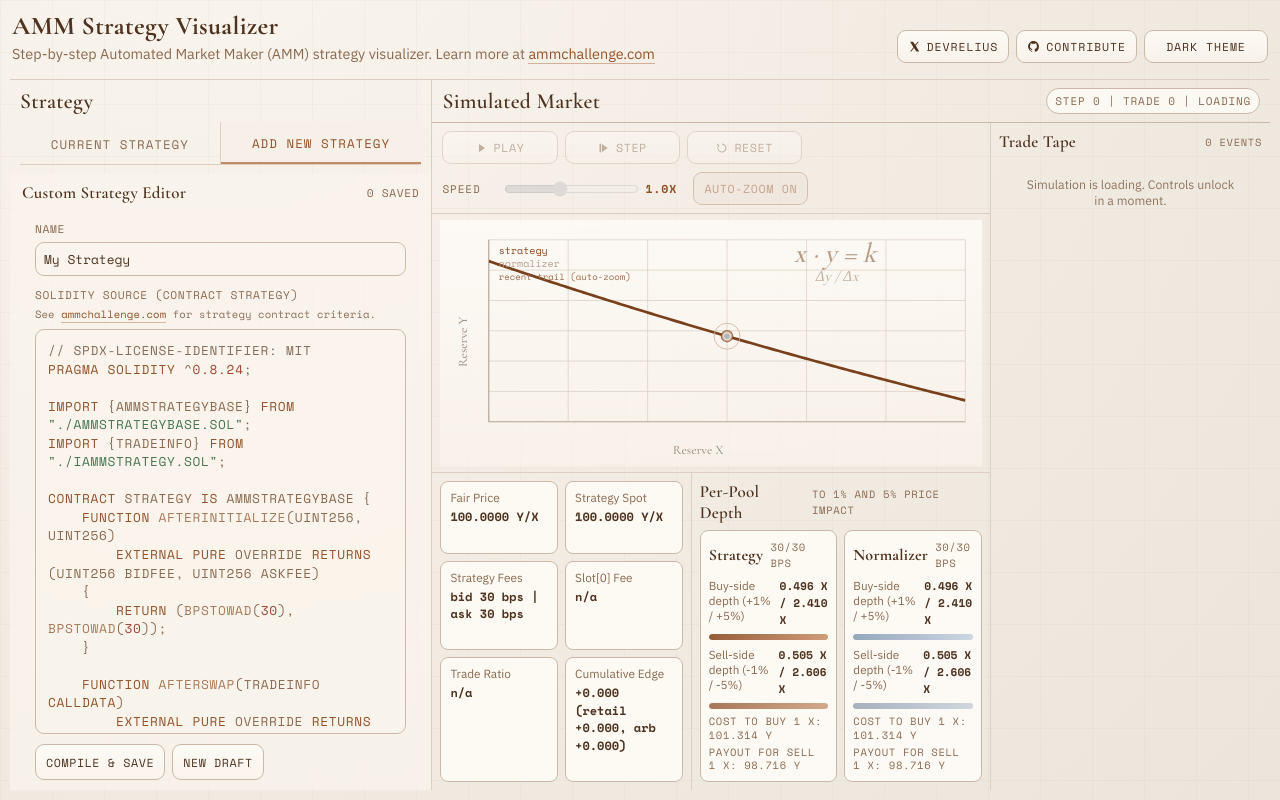
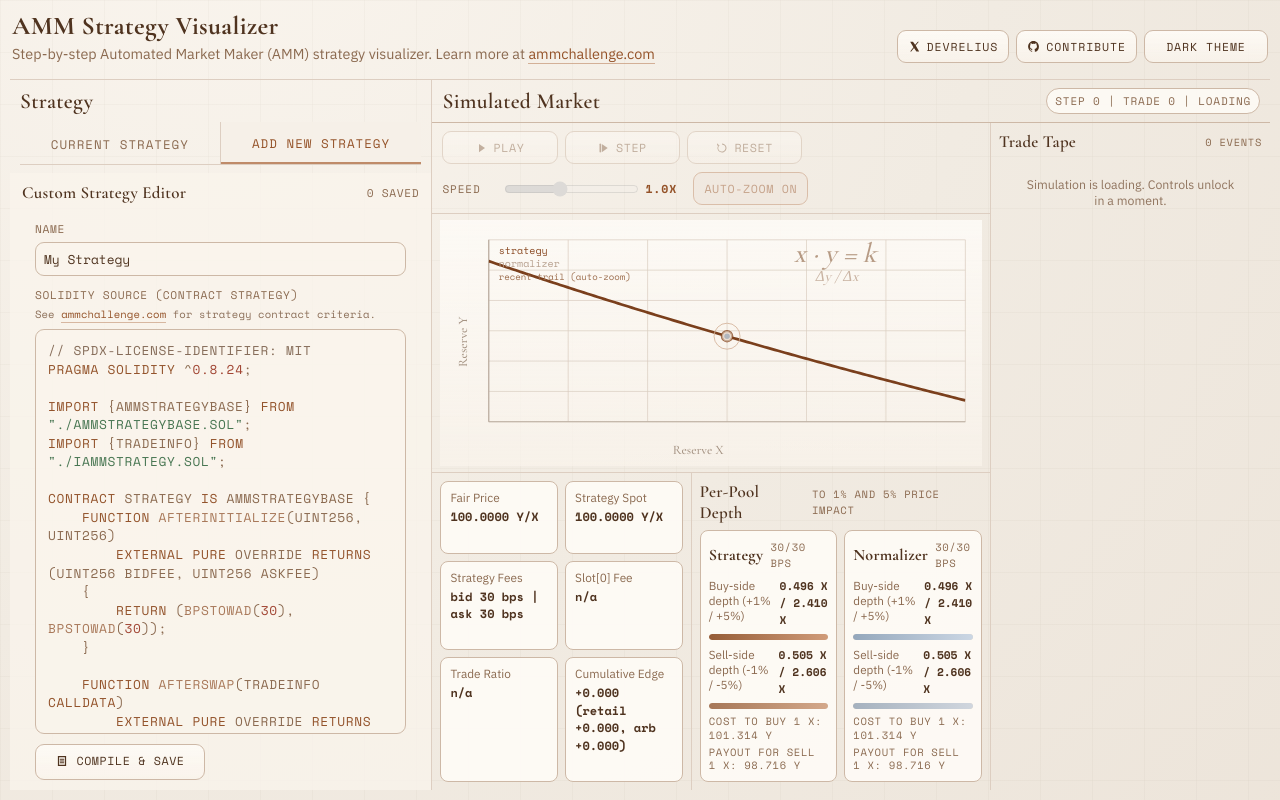
Before and after one commit to muttoni/ammvisualizer, a Next.js app: page / in a window 1280 px wide. Both pictures are taken after a click on the tab "ADD NEW STRATEGY". Built offline with nearby package versions, Linux system fonts and the light colour scheme.

Commit message:
Add cached soljson and compile status UX

```diff
--- a/app/globals.css
+++ b/app/globals.css
@@ -731,6 +731,38 @@ h3 {
   min-height: 36px;
 }
 
+.compile-action-btn {
+  min-width: 170px;
+}
+
+.compile-action-content {
+  display: inline-flex;
+  align-items: center;
+  justify-content: center;
+  gap: 7px;
+  width: 100%;
+}
+
+.compile-status-icon {
+  width: 14px;
+  height: 14px;
+  flex: 0 0 14px;
+}
+
+.compile-status-icon.spin {
+  animation: compileSpin 0.85s linear infinite;
+}
+
+.compile-action-btn.phase-completed {
+  border-color: color-mix(in srgb, var(--good) 56%, var(--line));
+  color: color-mix(in srgb, var(--good) 72%, var(--ink));
+}
+
+.compile-action-btn.phase-error {
+  border-color: color-mix(in srgb, var(--bad) 50%, var(--line));
+  color: color-mix(in srgb, var(--bad) 72%, var(--ink));
+}
+
 .compile-status {
   display: grid;
   gap: 5px;
@@ -1199,6 +1231,12 @@ h3 {
   }
 }
 
+@keyframes compileSpin {
+  to {
+    transform: rotate(360deg);
+  }
+}
+
 @media (max-width: 1480px) {
   .market-grid {
     grid-template-columns: minmax(0, 1fr) minmax(220px, 280px);
--- a/app/page.tsx
+++ b/app/page.tsx
@@ -133,6 +133,7 @@ export default function Page() {
     workerState,
     library,
     compileResult,
+    compileStatus,
     workerError,
     controls,
   } = useSimulationWorker({
@@ -189,6 +190,7 @@ export default function Page() {
             diagnostics={effectiveState.diagnostics}
             library={library}
             compileResult={compileResult}
+            compileStatus={compileStatus}
             onSelectStrategy={(next) => {
               if (next.kind === 'custom') {
                 setCustomRuntimeEnabled(true)
--- a/components/CodePanel.tsx
+++ b/components/CodePanel.tsx
@@ -6,6 +6,7 @@ import Prism from 'prismjs'
 import 'prismjs/components/prism-solidity'
 import { BUILTIN_STRATEGIES } from '../lib/strategies/builtins'
 import type { CompilerDiagnostic, CustomCompileResult, StrategyLibraryItem, StrategyRef } from '../lib/sim/types'
+import type { CompileStatus } from '../workers/messages'
 
 interface CodePanelProps {
   availableStrategies: Array<{ kind: 'builtin' | 'custom'; id: string; name: string }>
@@ -16,6 +17,7 @@ interface CodePanelProps {
   diagnostics: CompilerDiagnostic[]
   library: StrategyLibraryItem[]
   compileResult: CustomCompileResult | null
+  compileStatus: CompileStatus
   showExplanationOverlay: boolean
   onSelectStrategy: (strategy: StrategyRef) => void
   onToggleExplanationOverlay: () => void
@@ -61,6 +63,7 @@ export function CodePanel({
   diagnostics,
   library,
   compileResult,
+  compileStatus,
   showExplanationOverlay,
   onSelectStrategy,
   onToggleExplanationOverlay,
@@ -92,6 +95,18 @@ export function CodePanel({
     const fallback = builtinOptions[0]
     return fallback ? `${fallback.kind}:${fallback.id}` : ''
   }, [availableStrategies, builtinOptions, selectedStrategy])
+
+  const compileButtonLabel =
+    compileStatus.phase === 'loading_runtime'
+      ? 'Loading Solc Runtime'
+      : compileStatus.phase === 'compiling'
+        ? 'Compiling Strategy'
+        : compileStatus.phase === 'completed'
+          ? 'Compile Complete'
+          : compileStatus.phase === 'error'
+            ? 'Compile Failed'
+            : 'Compile & Save'
+  const compileBusy = compileStatus.phase === 'loading_runtime' || compileStatus.phase === 'compiling'
 
   useEffect(() => {
     if (!containerRef.current || firstHighlightedLine === null) return
@@ -266,23 +281,17 @@ export function CodePanel({
           <div className="editor-actions">
             <button
               type="button"
+              className={`compile-action-btn phase-${compileStatus.phase}`}
               onClick={() => {
                 const cleanedName = draftName.trim() || 'Custom Strategy'
                 onCompileAndActivateCustom({ id: draftId, name: cleanedName, source: draftSource })
               }}
-              disabled={draftSource.trim().length === 0}
+              disabled={draftSource.trim().length === 0 || compileBusy}
             >
-              Compile &amp; Save
-            </button>
-            <button
-              type="button"
-              onClick={() => {
-                setDraftId(undefined)
-                setDraftName('My Strategy')
-                setDraftSource(DEFAULT_SOURCE)
-              }}
-            >
-              New Draft
+              <span className="compile-action-content">
+                <CompilePhaseIcon phase={compileStatus.phase} />
+                <span>{compileButtonLabel}</span>
+              </span>
             </button>
           </div>
 
@@ -323,3 +332,45 @@ export function CodePanel({
     </section>
   )
 }
+
+function CompilePhaseIcon({ phase }: { phase: CompileStatus['phase'] }) {
+  if (phase === 'completed') {
+    return (
+      <svg viewBox="0 0 16 16" aria-hidden="true" focusable="false" className="compile-status-icon">
+        <path d="M3 8.2 6.2 11.4 13 4.6" fill="none" stroke="currentColor" strokeWidth="1.8" strokeLinecap="round" />
+      </svg>
+    )
+  }
+
+  if (phase === 'error') {
+    return (
+      <svg viewBox="0 0 16 16" aria-hidden="true" focusable="false" className="compile-status-icon">
+        <path d="M4.2 4.2 11.8 11.8M11.8 4.2 4.2 11.8" fill="none" stroke="currentColor" strokeWidth="1.8" strokeLinecap="round" />
+      </svg>
+    )
+  }
+
+  if (phase === 'loading_runtime') {
+    return (
+      <svg viewBox="0 0 16 16" aria-hidden="true" focusable="false" className="compile-status-icon">
+        <path d="M3.5 11.5h9M8 2.5v6.2M5.5 6.9 8 9.4l2.5-2.5" fill="none" stroke="currentColor" strokeWidth="1.6" strokeLinecap="round" />
+      </svg>
+    )
+  }
+
+  if (phase === 'compiling') {
+    return (
+      <svg viewBox="0 0 16 16" aria-hidden="true" focusable="false" className="compile-status-icon spin">
+        <circle cx="8" cy="8" r="5.5" fill="none" stroke="currentColor" strokeWidth="1.8" strokeOpacity="0.25" />
+        <path d="M8 2.5A5.5 5.5 0 0 1 13.5 8" fill="none" stroke="currentColor" strokeWidth="1.8" strokeLinecap="round" />
+      </svg>
+    )
+  }
+
+  return (
+    <svg viewBox="0 0 16 16" aria-hidden="true" focusable="false" className="compile-status-icon">
+      <path d="M4 3h8v10H4z" fill="none" stroke="currentColor" strokeWidth="1.4" />
+      <path d="M6 6h4M6 8h4M6 10h4" fill="none" stroke="currentColor" strokeWidth="1.2" strokeLinecap="round" />
+    </svg>
+  )
+}
--- a/hooks/useSimulationWorker.ts
+++ b/hooks/useSimulationWorker.ts
@@ -14,21 +14,33 @@ interface UseSimulationWorkerArgs {
 
 export function useSimulationWorker({ seed, playbackSpeed, maxTapeRows, strategyRef }: UseSimulationWorkerArgs) {
   const workerRef = useRef<Worker | null>(null)
+  const compileStatusTimerRef = useRef<ReturnType<typeof setTimeout> | null>(null)
   const [ready, setReady] = useState(false)
 
   const workerState = usePlaybackStore((state) => state.workerState)
   const library = usePlaybackStore((state) => state.library)
   const compileResult = usePlaybackStore((state) => state.compileResult)
+  const compileStatus = usePlaybackStore((state) => state.compileStatus)
   const workerError = usePlaybackStore((state) => state.workerError)
 
   const setWorkerState = usePlaybackStore((state) => state.setWorkerState)
   const setLibrary = usePlaybackStore((state) => state.setLibrary)
   const setCompileResult = usePlaybackStore((state) => state.setCompileResult)
+  const setCompileStatus = usePlaybackStore((state) => state.setCompileStatus)
   const setWorkerError = usePlaybackStore((state) => state.setWorkerError)
 
   const post = useCallback((message: WorkerInboundMessage) => {
     workerRef.current?.postMessage(message)
   }, [])
+
+  const beginCompile = useCallback(() => {
+    if (compileStatusTimerRef.current) {
+      clearTimeout(compileStatusTimerRef.current)
+      compileStatusTimerRef.current = null
+    }
+    setCompileResult(null)
+    setCompileStatus({ phase: 'loading_runtime' })
+  }, [setCompileResult, setCompileStatus])
 
   useEffect(() => {
     const worker = new Worker(new URL('../workers/simulation.worker.ts', import.meta.url), {
@@ -49,6 +61,23 @@ export function useSimulationWorker({ seed, playbackSpeed, maxTapeRows, strategy
         }
         case 'COMPILE_RESULT': {
           setCompileResult(message.payload.result)
+          break
+        }
+        case 'COMPILE_STATUS': {
+          const nextStatus = message.payload.status
+          setCompileStatus(nextStatus)
+
+          if (compileStatusTimerRef.current) {
+            clearTimeout(compileStatusTimerRef.current)
+            compileStatusTimerRef.current = null
+          }
+
+          if (nextStatus.phase === 'completed' || nextStatus.phase === 'error') {
+            compileStatusTimerRef.current = setTimeout(() => {
+              setCompileStatus({ phase: 'idle' })
+              compileStatusTimerRef.current = null
+            }, 2600)
+          }
           break
         }
         case 'ERROR': {
@@ -78,11 +107,15 @@ export function useSimulationWorker({ seed, playbackSpeed, maxTapeRows, strategy
     })
 
     return () => {
+      if (compileStatusTimerRef.current) {
+        clearTimeout(compileStatusTimerRef.current)
+        compileStatusTimerRef.current = null
+      }
       worker.terminate()
       workerRef.current = null
       setReady(false)
     }
-  }, [setCompileResult, setLibrary, setWorkerError, setWorkerState])
+  }, [setCompileResult, setCompileStatus, setLibrary, setWorkerError, setWorkerState])
 
   useEffect(() => {
     if (!ready) return
@@ -116,24 +149,30 @@ export function useSimulationWorker({ seed, playbackSpeed, maxTapeRows, strategy
       pause: () => post({ type: 'PAUSE' }),
       step: () => post({ type: 'STEP_ONE' }),
       reset: () => post({ type: 'RESET' }),
-      compileCustom: (source: string, nameHint?: string) =>
+      compileCustom: (source: string, nameHint?: string) => {
+        beginCompile()
         post({
           type: 'COMPILE_CUSTOM',
           payload: {
             source,
             nameHint,
           },
-        }),
-      compileAndActivateCustom: (payload: { id?: string; name: string; source: string }) =>
+        })
+      },
+      compileAndActivateCustom: (payload: { id?: string; name: string; source: string }) => {
+        beginCompile()
         post({
           type: 'COMPILE_AND_ACTIVATE_CUSTOM',
           payload,
-        }),
-      saveCustom: (payload: { id?: string; name: string; source: string }) =>
+        })
+      },
+      saveCustom: (payload: { id?: string; name: string; source: string }) => {
+        beginCompile()
         post({
           type: 'SAVE_CUSTOM',
           payload,
-        }),
+        })
+      },
       deleteCustom: (id: string) =>
         post({
           type: 'DELETE_CUSTOM',
@@ -141,7 +180,7 @@ export function useSimulationWorker({ seed, playbackSpeed, maxTapeRows, strategy
         }),
       loadLibrary: () => post({ type: 'LOAD_LIBRARY' }),
     }),
-    [post],
+    [beginCompile, post],
   )
 
   return {
@@ -149,6 +188,7 @@ export function useSimulationWorker({ seed, playbackSpeed, maxTapeRows, strategy
     workerState,
     library,
     compileResult,
+    compileStatus,
     workerError,
     controls,
   }
--- a/store/usePlaybackStore.ts
+++ b/store/usePlaybackStore.ts
@@ -6,15 +6,18 @@ import type {
   StrategyLibraryItem,
   WorkerUiState,
 } from '../lib/sim/types'
+import type { CompileStatus } from '../workers/messages'
 
 interface PlaybackStoreState {
   workerState: WorkerUiState | null
   library: StrategyLibraryItem[]
   compileResult: CustomCompileResult | null
+  compileStatus: CompileStatus
   workerError: string | null
   setWorkerState: (state: WorkerUiState) => void
   setLibrary: (items: StrategyLibraryItem[]) => void
   setCompileResult: (result: CustomCompileResult | null) => void
+  setCompileStatus: (status: CompileStatus) => void
   setWorkerError: (message: string | null) => void
 }
 
@@ -22,9 +25,11 @@ export const usePlaybackStore = create<PlaybackStoreState>((set) => ({
   workerState: null,
   library: [],
   compileResult: null,
+  compileStatus: { phase: 'idle' },
   workerError: null,
   setWorkerState: (workerState) => set({ workerState }),
   setLibrary: (library) => set({ library }),
   setCompileResult: (compileResult) => set({ compileResult }),
+  setCompileStatus: (compileStatus) => set({ compileStatus }),
   setWorkerError: (workerError) => set({ workerError }),
 }))
--- a/workers/simulation.worker.ts
+++ b/workers/simulation.worker.ts
@@ -16,7 +16,7 @@ import {
   loadCustomStrategyLibrary,
   saveCustomStrategyItem,
 } from '../lib/persistence/customStrategies'
-import { type WorkerInboundMessage, type WorkerOutboundMessage } from './messages'
+import { type CompileStatusPhase, type WorkerInboundMessage, type WorkerOutboundMessage } from './messages'
 
 type RuntimeModule = typeof import('./evm/runtime')
 type CompiledCustomStrategy = Awaited<ReturnType<RuntimeModule['compileCustomStrategySource']>>
@@ -395,12 +395,26 @@ function emitLibrary(): void {
   })
 }
 
+function emitCompileStatus(phase: CompileStatusPhase): void {
+  worker.postMessage({
+    type: 'COMPILE_STATUS',
+    payload: {
+      status: { phase },
+    },
+  })
+}
+
 async function compileOnly(source: string, nameHint?: string): Promise<CustomCompileResult> {
+  if (!runtimeModulePromise) {
+    emitCompileStatus('loading_runtime')
+  }
   const runtimeModule = await loadRuntimeModule()
+  emitCompileStatus('compiling')
 
   try {
     const compiled = await runtimeModule.compileCustomStrategySource(source, nameHint)
     diagnostics = compiled.diagnostics
+    emitCompileStatus('completed')
     return {
       ok: true,
       diagnostics,
@@ -410,6 +424,7 @@ async function compileOnly(source: string, nameHint?: string): Promise<CustomCom
   } catch (error) {
     if (error instanceof runtimeModule.CompileError) {
       diagnostics = error.diagnostics
+      emitCompileStatus('error')
       return {
         ok: false,
         diagnostics,
@@ -424,6 +439,7 @@ async function compileOnly(source: string, nameHint?: string): Promise<CustomCom
         column: null,
       },
     ]
+    emitCompileStatus('error')
     return {
       ok: false,
       diagnostics,
@@ -437,7 +453,11 @@ async function saveCustomStrategy(payload: {
   name: string
   source: string
 }): Promise<CustomCompileResult> {
+  if (!runtimeModulePromise) {
+    emitCompileStatus('loading_runtime')
+  }
   const runtimeModule = await loadRuntimeModule()
+  emitCompileStatus('compiling')
 
   try {
     const compiledRaw = await runtimeModule.compileCustomStrategySource(payload.source, payload.name)
@@ -458,6 +478,7 @@ async function saveCustomStrategy(payload: {
     compiledCache.set(id, compiled)
     runtimeCache.delete(id)
 
+    emitCompileStatus('completed')
     return {
       ok: true,
       diagnostics,
@@ -467,6 +488,7 @@ async function saveCustomStrategy(payload: {
   } catch (error) {
     if (error instanceof runtimeModule.CompileError) {
       diagnostics = error.diagnostics
+      emitCompileStatus('error')
       return {
         ok: false,
         diagnostics,
@@ -481,6 +503,7 @@ async function saveCustomStrategy(payload: {
         column: null,
       },
     ]
+    emitCompileStatus('error')
     return {
       ok: false,
       diagnostics,
```
Also changed, not shown: components/StrategyEditorDrawer.tsx (+0 -10 lines), workers/evm/runtime.ts (+35 -8 lines), workers/messages.ts (+12 -0 lines).
